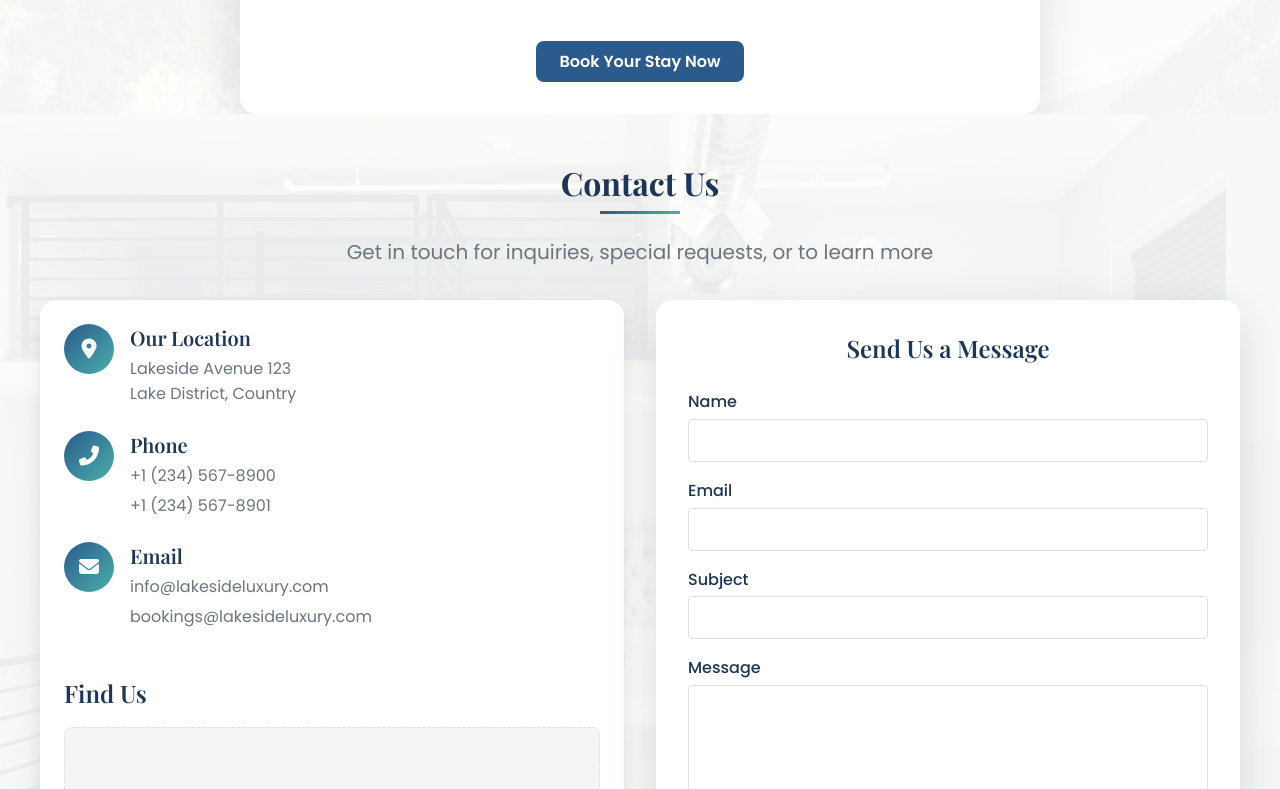
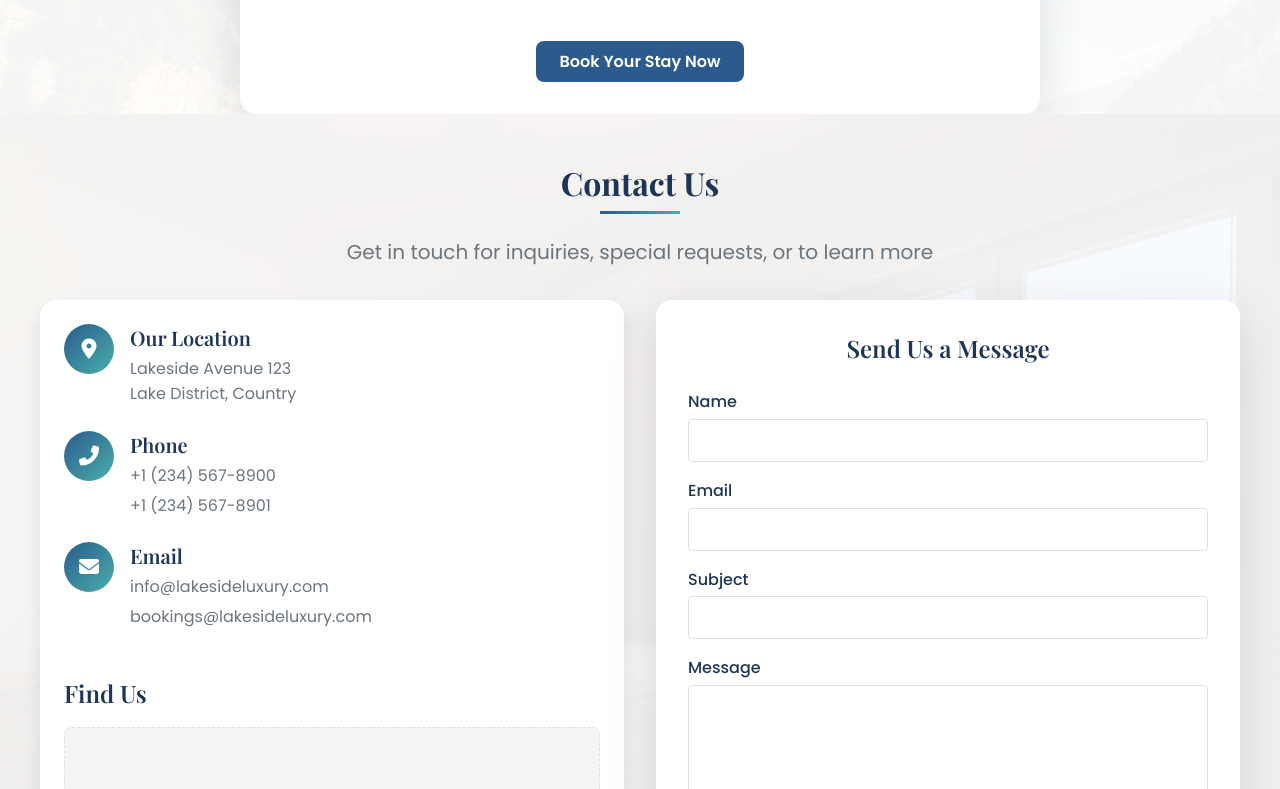
Before and after one commit to Velid-387/lakeside-luxury-apartments-ajdin, an Angular app: page / in a window 1280 px wide. Shown: the part 4811-5600 px from the top of the page. Built offline with nearby package versions, Linux system fonts and the light colour scheme.

Commit message:
Update background image in Contact component to new Ajdin section image for enhanced visual consistency across the application.

```diff
--- a/src/app/components/contact/contact.component.scss
+++ b/src/app/components/contact/contact.component.scss
@@ -3,7 +3,7 @@
 
 .contact {
   background-color: $white;
-  background-image: url('/assets/images/high-quality/about-apartments.jpg');
+  background-image: url('/assets/images/ajdin/apartman-2.jpg');
   background-size: cover;
   background-position: center;
   background-attachment: fixed;
```
